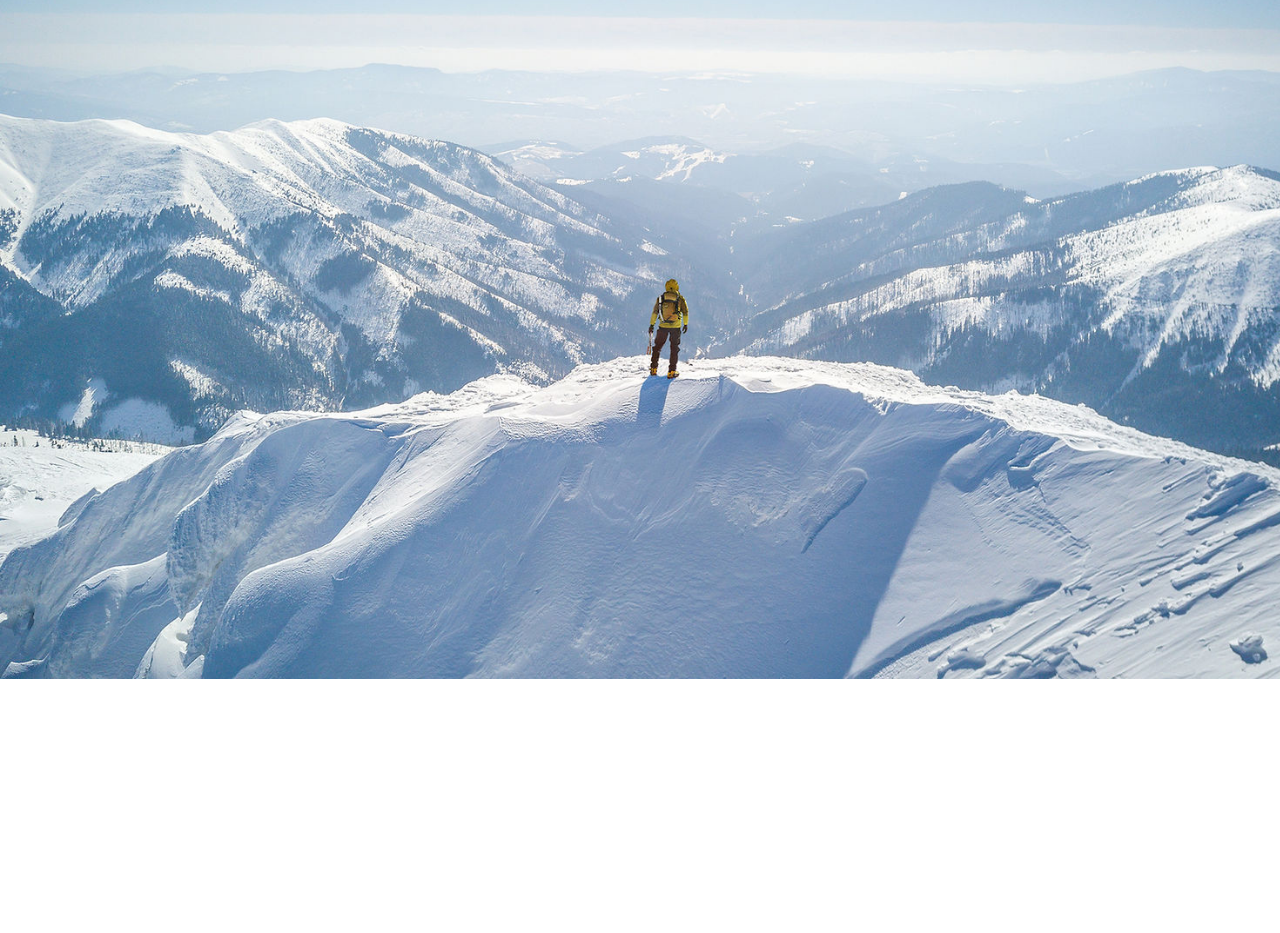
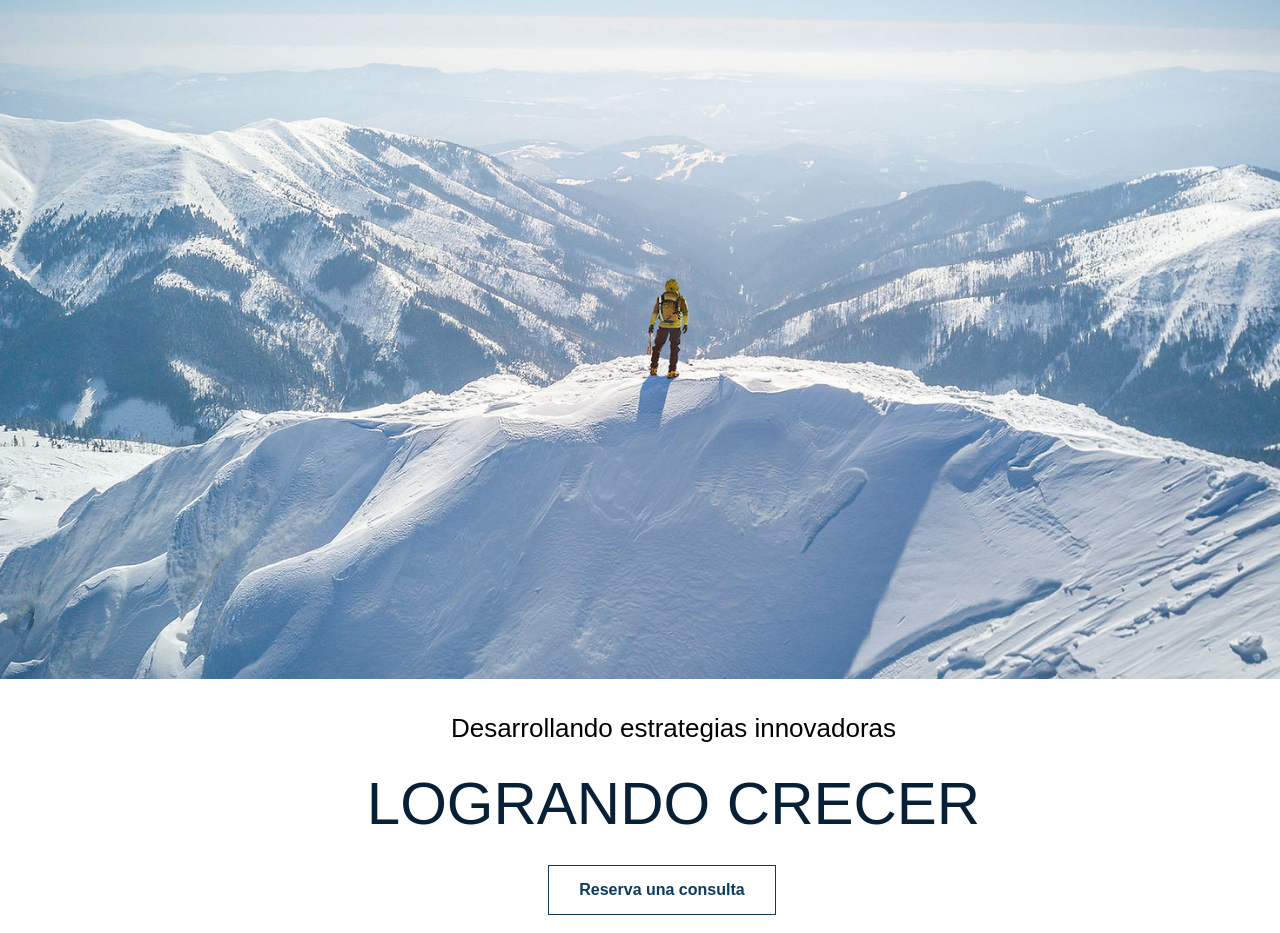
Before and after one commit to Adrianjaul/Double-Web-Proyect, a plain HTML site: page index.html in a window 1280 px wide. Shown: the part 99-1032 px from the top of the page. Before the commit the page ends 800 px from the top, so only its background shows below. Drawn offline with Linux system fonts and the light colour scheme.

Commit message:
Div interior

```diff
--- a/index.html
+++ b/index.html
@@ -23,13 +23,24 @@
             <img id="logouser" src="Imágenes/User.png" alt="logo usuario" width="25px">
             <p class="enter">Entrar</p>
           </div>
+
+
         </nav>
+        <div id="image">
+            <img src="imágenes/fondo.jpg" alt="Hombre sobre montaña nevada">
+        </div>
+
+        <div class="reserve">
+          <p>Desarrollando estrategias innovadoras</p>
+          <h2>LOGRANDO CRECER</h2>
+          <button><strong>Reserva una consulta</strong></button>
+
+        </div>
+
 
     </header>
 
-    <div id="image">
-      <img src="imágenes/fondo.jpg" alt="Hombre sobre montaña nevada">
-    </div>
+
 
 </body>
 </html>
--- a/style.css
+++ b/style.css
@@ -52,3 +52,47 @@ nav ul li {
 #image img {
 width: 1350px
 }
+
+.reserve {
+    background-color: #ffffff;
+    width: 835px;
+    height: 250px;
+    margin-left: 20%;
+}
+
+.reserve p {
+    display: flex;
+    justify-content: center;
+    font-family: sans-serif;
+    font-size: 26px;
+    color: rgb(0, 0, 0);
+    padding-bottom: 25px;
+    padding-top: 30px;
+}
+
+.reserve h2 {
+    display: flex;
+    justify-content: center;
+    font-size: 60px;
+    font-family: sans-serif;
+    color: rgb(7, 32, 54);
+    font-weight: 100;
+    padding-bottom: 27px;
+
+
+}
+
+.reserve button {
+    background-color: #FFFFFF;
+    display: flex;
+    margin-left: 35%;
+    border: solid 1px;
+    padding-top: 15px;
+    padding-bottom: 15px;
+    padding-left: 30px;
+    padding-right: 30px;
+    font-family: Arial, Helvetica, sans-serif;
+    font-size: 16px;
+    color: #0c3b5f;
+
+}
```
